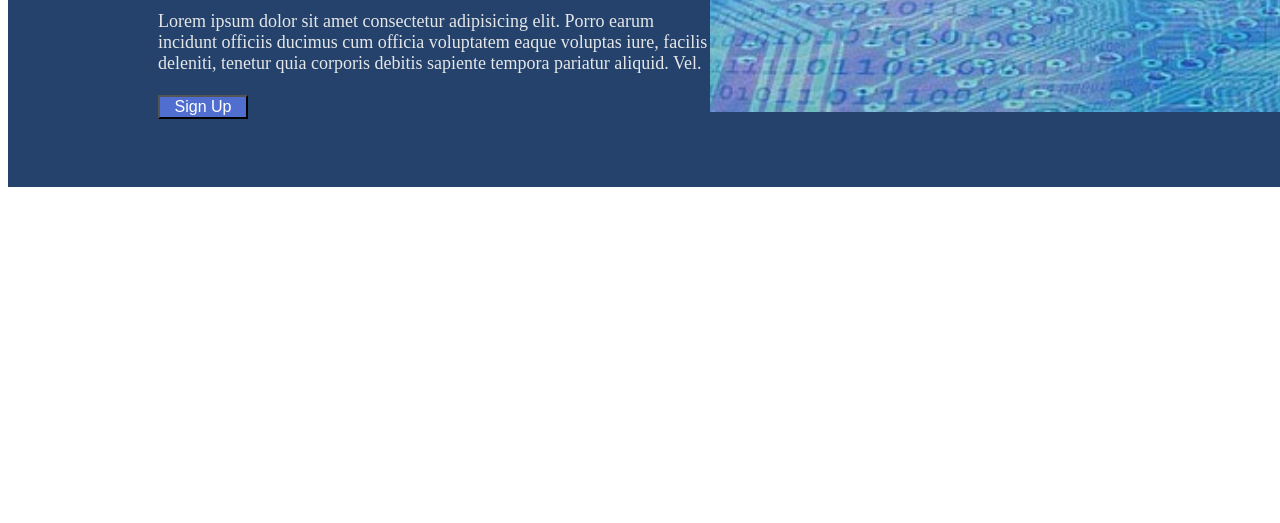
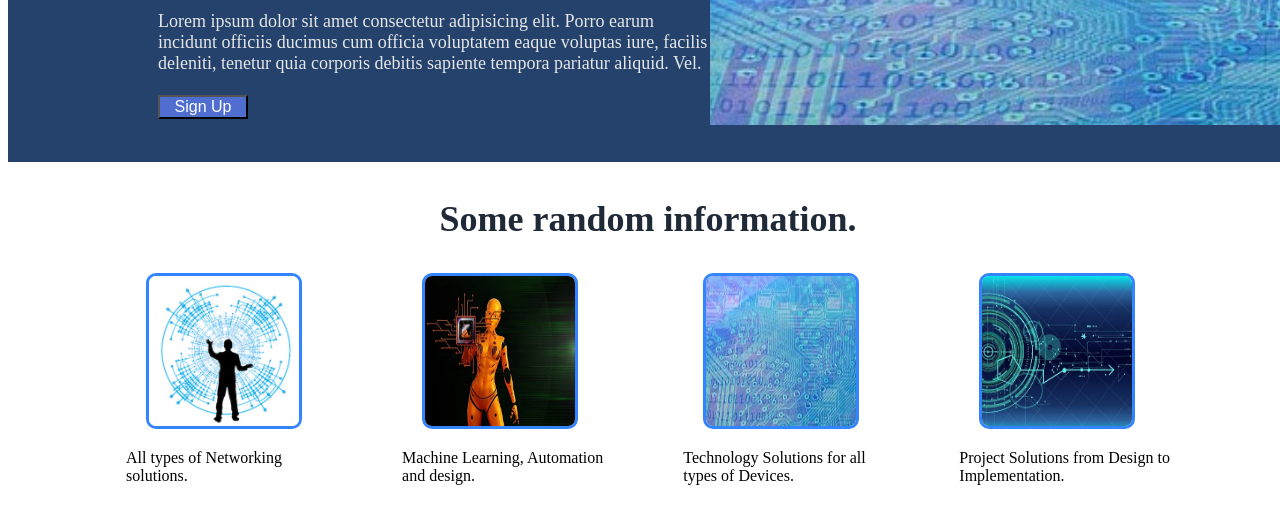
Before and after one commit to gunna2807/landing-page, a plain HTML site: page index.html in a window 1280 px wide. Shown: the part 231-754 px from the top of the page. Drawn offline with Linux system fonts and the light colour scheme.

Commit message:
Random Information section completed

```diff
--- a/css/style.css
+++ b/css/style.css
@@ -19,9 +19,10 @@
     height: 60px;
     width: 49vw;
     display: inline-flex;
+    flex-direction: row-reverse;
     font-size: 18px;
     color: #E5E7E8;
-    flex-direction: row-reverse;
+
 }
 
 .linkOne,
@@ -42,7 +43,7 @@
 }
 
 .main {
-    height: 300px;
+    height: 325px;
     width: 100vw;
     display: flex;
     background-color: #24426b;
@@ -54,6 +55,7 @@
 
 .tittle {
     font-size: 48px;
+    font-weight: bolder;
     color: #F9FAF8;
     width: 400px;
     padding-left: 150px;
@@ -73,8 +75,35 @@
     display: inline-flex;
 }
 
-.filler {
-    height: 50px;
+.random {
+    height: 75px;
     width: 100vw;
-    background-color: #24426b;
+    display: flex;
+    justify-content: center;
+    height: 75px;
 }
+
+.random-tittle {
+    font-size: 36px;
+    font-weight: bolder;
+    color: #1F2937;
+}
+
+.random-images {
+    height: 275px;
+    width: 100vw;
+    display: flex;
+    justify-content: center;
+}
+
+.network,
+.automation,
+.design,
+.technology {
+    display:flex;
+    height: 150px;
+    width: 150px;
+    border: 3px solid #3385ff;
+    border-radius: 10px;
+    margin: 20px;
+}
--- a/index.html
+++ b/index.html
@@ -43,8 +43,32 @@
 
     </div>
 
-    <div class="filler"></div>
+    <div class="random">
+        <p class="random-tittle">Some random information.</p>
+    </div>
 
+    <div class="random-images">
+
+        <figure>
+            <img class="network" src="/img/network.jpg" alt="Networking">
+            <figcaption>All types of Networking <br> solutions.</figcaption>
+        </figure>
+
+        <figure>
+            <img class="automation" src="/img/cyborg.jpg" alt="Automation">
+            <figcaption>Machine Learning, Automation <br> and design.</figcaption>
+        </figure>
+
+        <figure>
+            <img class="technology" src="/img/technology.jpg" alt="Technology">
+            <figcaption>Technology Solutions for all <br> types of Devices.</figcaption>
+        </figure>
+
+        <figure>
+            <img class="design" src="/img/digitization.jpg" alt="Detailed Design">
+            <figcaption>Project Solutions from Design to <br> Implementation.</figcaption>
+        </figure>
+    </div>
 
 
 
```
